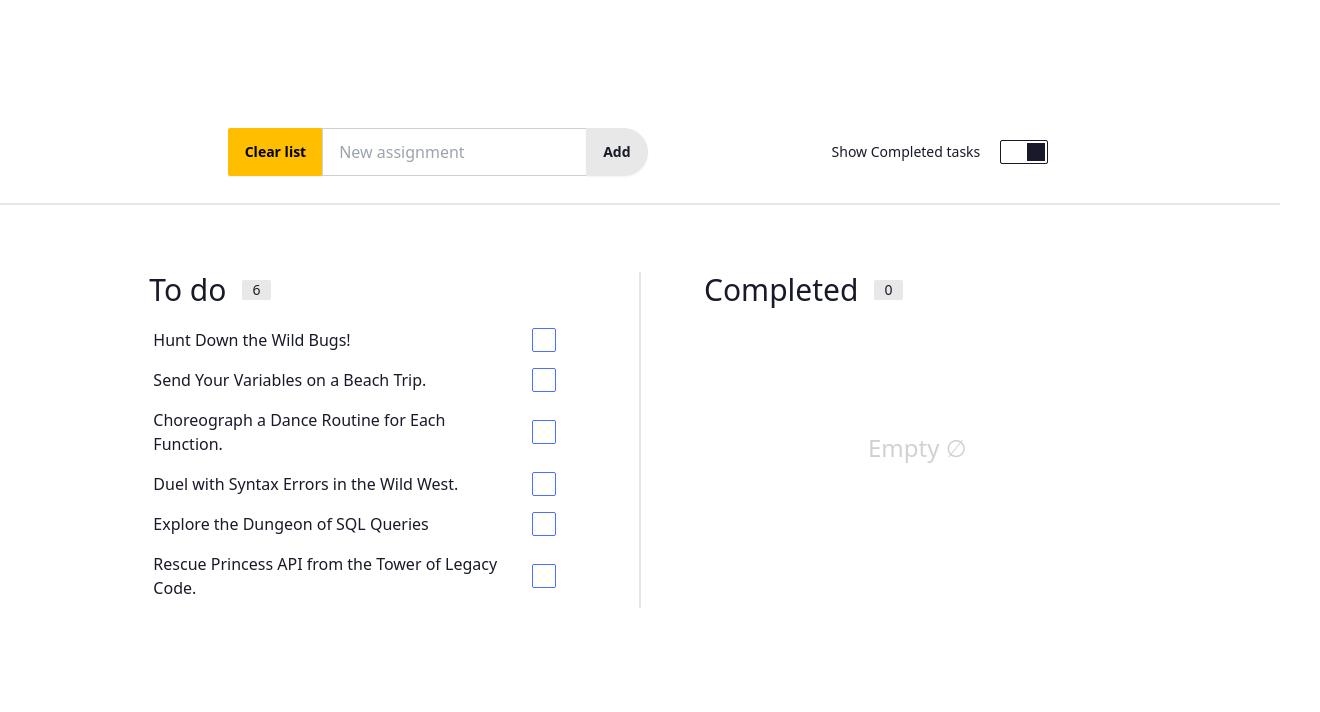
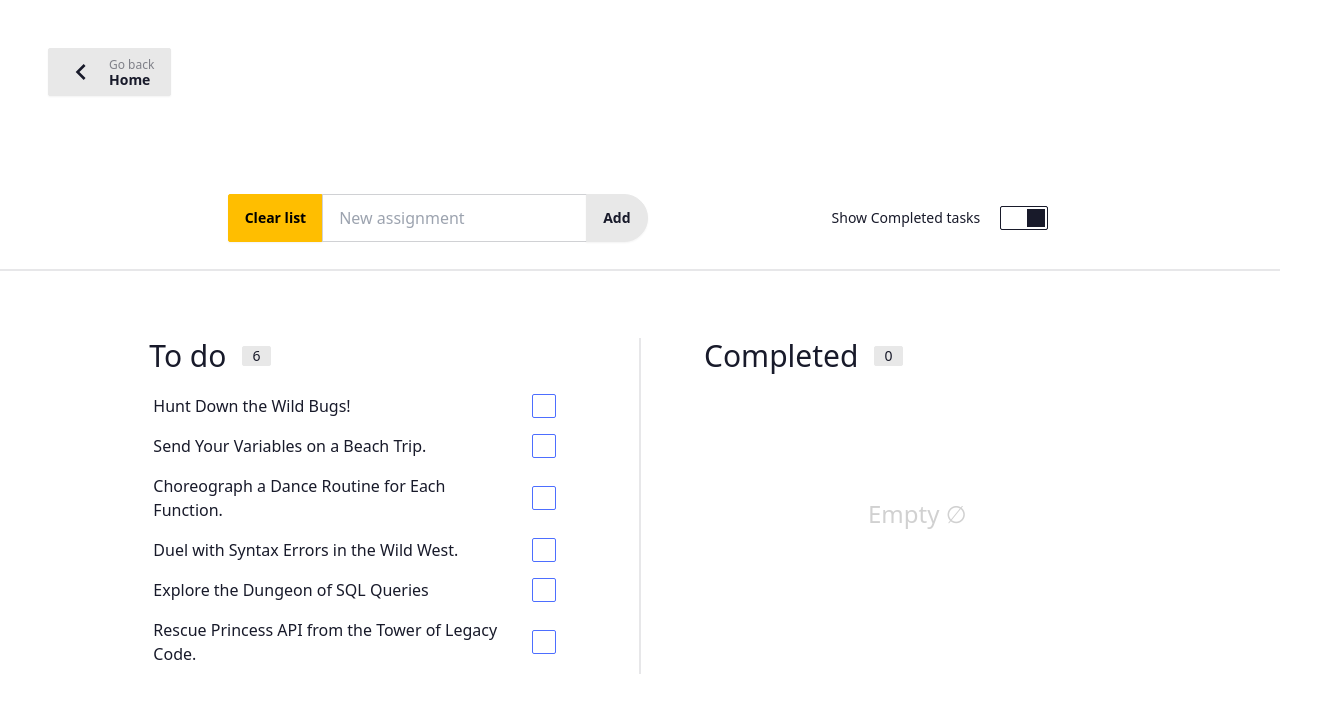
Before and after one commit to zainudinnoori/zainudinnoori.github.io, a plain HTML site: page vue-js-todo.html in a window 1280 px wide. Shown: the whole page, 1320 px wide, since content can reach past the window. Drawn offline with nearby package versions, Linux system fonts and the light colour scheme.

Commit message:
Add 'Go back' navigation in vue-todo page

```diff
--- a/vue-js-todo.html
+++ b/vue-js-todo.html
@@ -7,10 +7,14 @@
 
 
     <body>
-        <div id="app" class="flex justify-center flex-col mt-[10%]">
+        <div class="navbar bg-base-100 ml-10 mt-10">
+            <a href="https://zainudinnoori.github.io" class="btn btn-sm md:btn-md gap-2 lg:gap-3"><svg class="h-6 w-6 fill-current md:h-8 md:w-8" xmlns="http://www.w3.org/2000/svg" width="24" height="24" viewBox="0 0 24 24"><path d="M15.41,16.58L10.83,12L15.41,7.41L14,6L8,12L14,18L15.41,16.58Z"></path></svg> <div class="flex flex-col items-start"><span class="text-base-content/50 hidden text-xs font-normal md:block">Go back</span> <span>Home</span></div></a>
+          </div>
+        <div id="app" class="flex justify-center flex-col mt-[7%]">
 
             <div class="flex justify-center">
                 <div class="flex gap-40">
+
 
                     <div class="join">
                         <button class="btn btn-warning" @click="clearAssignments">Clear list</button>
```
